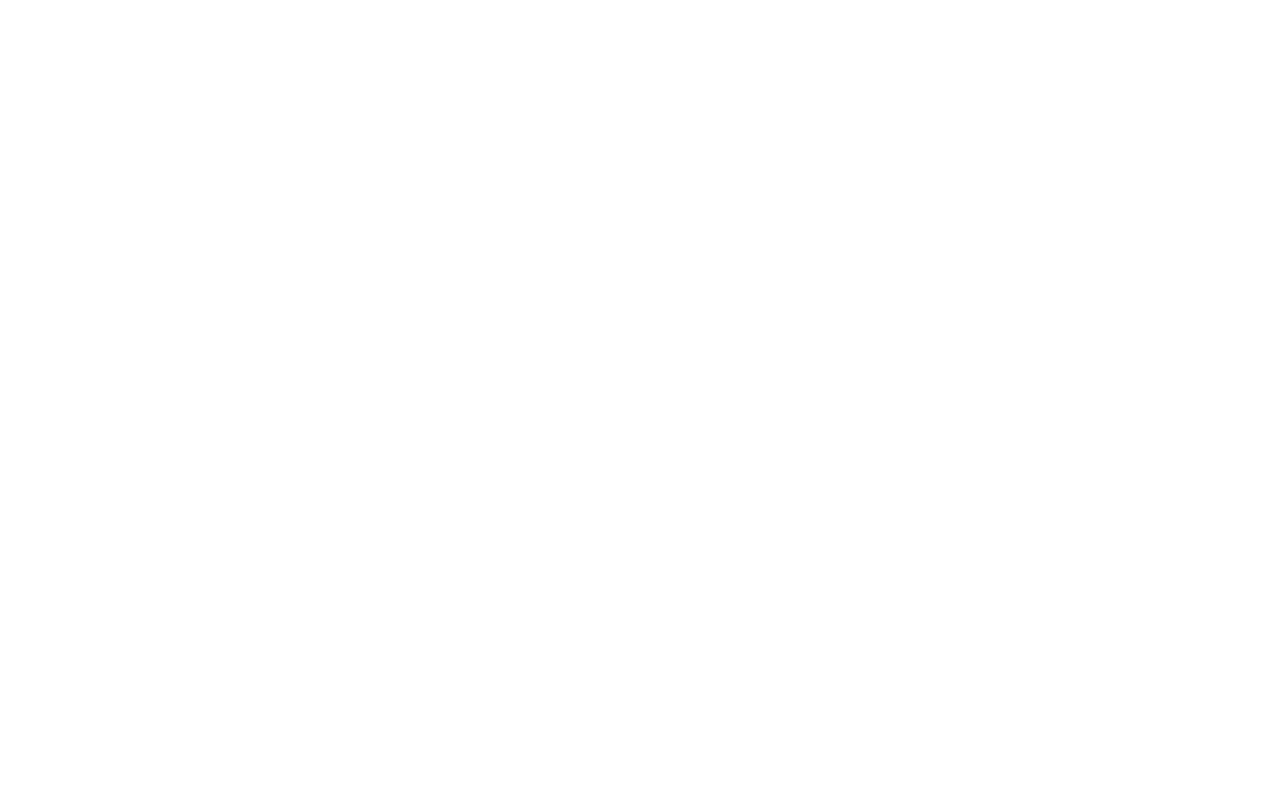
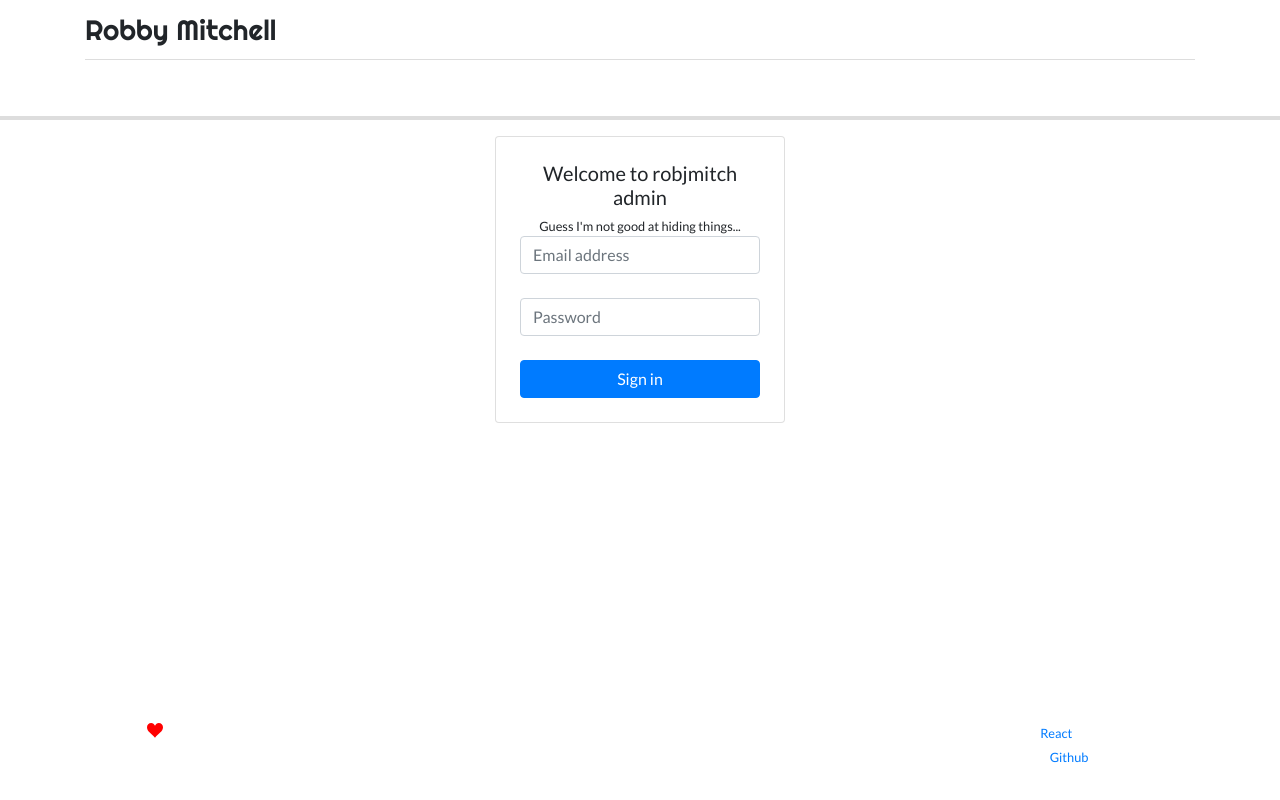
Before and after one commit to Cishkash/robjmitch, a React app: page /adminportal in a window 1280 px wide. Built offline with nearby package versions, Linux system fonts and the light colour scheme.

Commit message:
Adds admin portal, a magical portal to adminland

```diff
--- a/src/Routes.js
+++ b/src/Routes.js
@@ -4,6 +4,7 @@
 import Index from './components/Index.js';
 import Blog from './components/Blog.js';
 import Post from './components/Post.js';
+import AdminPortal from './components/AdminPortal.js';
 import Resume from './components/Resume.js';
 
 /**
@@ -18,6 +19,7 @@
       <Route path="/blog" component={Blog}/>
       <Route path="/post/:postId" component={Post}/>
       <Route path="/resume" component={Resume}/>
+      <Route path="/adminportal" component={AdminPortal}/>
     </Route>
   </Router>
 );
--- /dev/null
+++ b/src/components/AdminPortal.js
@@ -0,0 +1,42 @@
+import React, { Component } from 'react';
+
+class Admin extends Component {
+  authenticate() {
+    console.log('You attempted to authenticate');
+    return;
+  }
+  /**
+   * Render method. Renders the layout of the Admin component.
+   *
+   * @method render
+   * @event
+   */
+  render() {
+    return (
+      <div id="Admin" className="container-fluid">
+        <div className="row justify-content-center mt-3">
+          <div className="col-3">
+            <div className="card p-4 text-center">
+              <h5>Welcome to robjmitch admin</h5>
+              <small>Guess I'm not good at hiding things...</small>
+              <div className="card-block text-right">
+                <input type="email" name="email"
+                       className="form-control"
+                       placeholder="Email address"/><br/>
+                <input type="password" name="password"
+                       className="form-control"
+                       placeholder="Password"/><br/>
+              </div>
+              <button onClick={this.authenticate} type="button"
+                      className="btn btn-primary">
+                Sign in
+              </button>
+            </div>
+          </div>
+        </div>
+      </div>
+    );
+  }
+}
+
+export default Admin;
```
